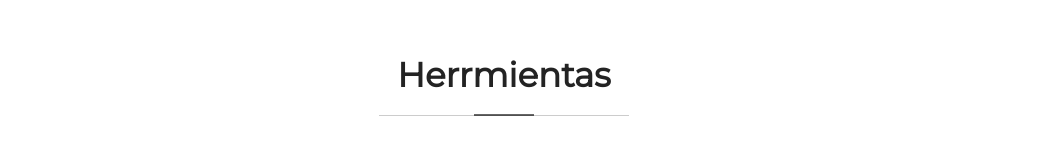
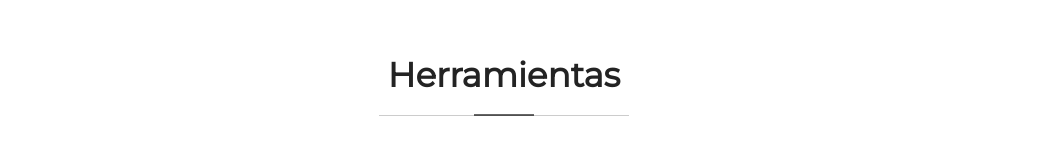
Before and after one commit to KewinBarboza/Portafolio, a plain HTML site: page index.html in a window 1280 px wide. Shown: the part 4197-4363 px from the top of the page, without its empty margins (136-1186 px from the left). Drawn offline with nearby package versions, Linux system fonts and the light colour scheme.

Commit message:
cambio de palabra

```diff
--- a/index.html
+++ b/index.html
@@ -474,7 +474,7 @@
 		<div class="container">
 			<div class="row">
 				<div class="col-md-12 margin-bottom-70px">
-					<h2 class="section-title font-wigth-700 font-size-34 text-center">Herrmientas</h2>
+					<h2 class="section-title font-wigth-700 font-size-34 text-center">Herramientas</h2>
 				</div>
 			</div>
 			<div class="row">
```
